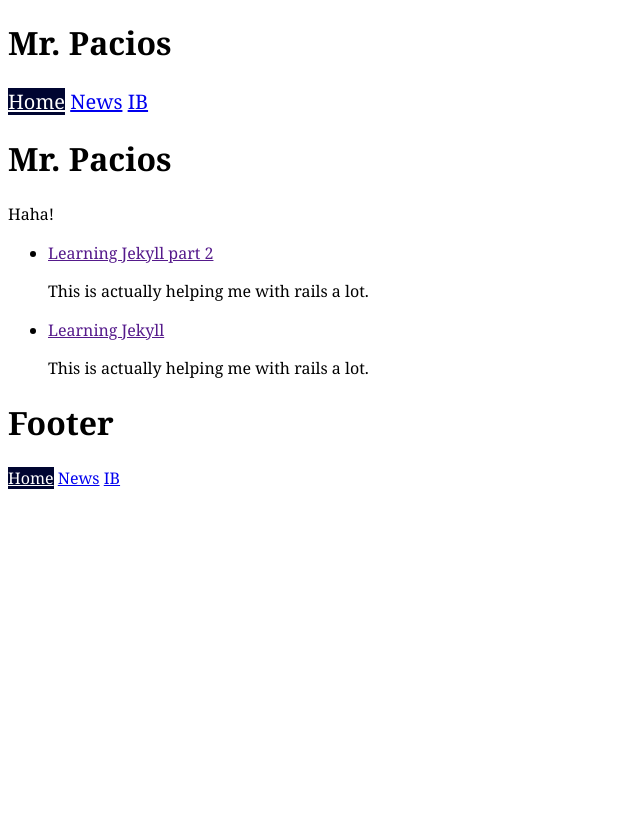
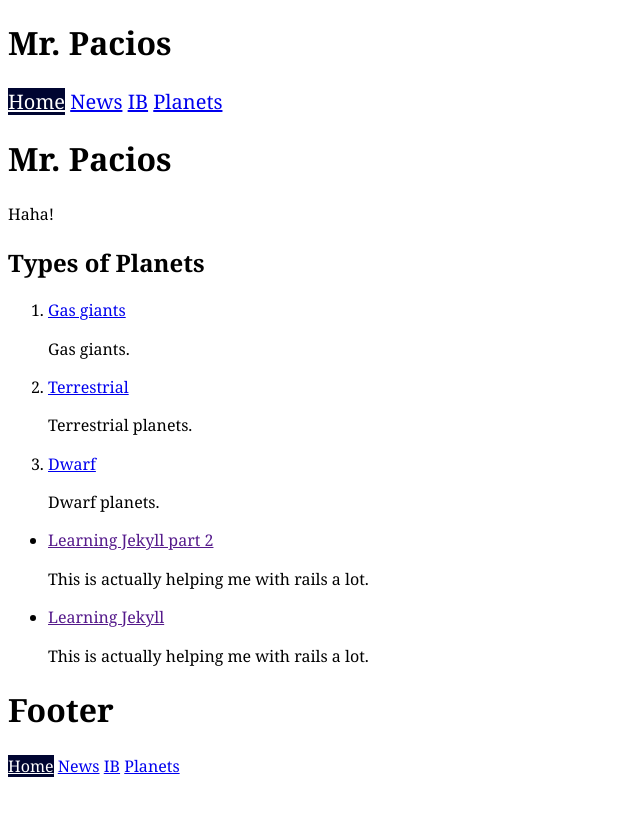
Before and after one commit to RodrigoPacios/mrpacios1, a Jekyll site: the page built from index.html, in a window 1280 px wide. Shown: the top 816 px of the page, without its empty margins (0-640 px from the left). Built offline with Jekyll 4.4.1, drawn with Linux system fonts in a browser that asks for light colours; Markdown is read by kramdown in place of the engine named in the settings.

Commit message:
finished product

```diff
--- a/IB.html
+++ b/IB.html
@@ -1,3 +1,4 @@
 ---
 layout: ib
 ---
+dhsjdhn
--- a/_config.yml
+++ b/_config.yml
@@ -1,3 +1,4 @@
 markdown: redcarpet
 baseurl: /mrpacios
 exclude: ["README.md","LICENSE"]
+permalink: pretty
--- /dev/null
+++ b/_data/planet-types.yml
@@ -0,0 +1,11 @@
+- title: Gas giants
+  folder: gas giants
+  content: Gas giants.
+
+- title: Terrestrial
+  folder: terrestrial
+  content: Terrestrial planets.
+
+- title: Dwarf
+  folder: dwarf
+  content: Dwarf planets.
--- a/_includes/nav.html
+++ b/_includes/nav.html
@@ -1,7 +1,8 @@
 	<nav>
 		<ul class="nav {{include.navclass}}">
-			<li><a class="{% if page.url == '/'%}current{% endif%}" href="{{site.baseurl}}/index.html">Home</a></li>
-			<li><a class="{% if page.url == '/news.html'%}current{% endif%}" href="{{site.baseurl}}/news.html">News</a></li>
-			<li><a class="{% if page.url == '/IB.html'%}current{% endif%}" href="{{site.baseurl}}/IB.html">IB</a></li>
+			<li><a class="{% if page.url == '/'%}current{% endif %}" href="{{site.baseurl}}/index.html">Home</a></li>
+			<li><a class="{% if page.url == '/news.html'%}current{% endif %}" href="{{site.baseurl}}/news.html">News</a></li>
+			<li><a class="{% if page.url == '/IB.html'%}current{% endif %}" href="{{site.baseurl}}/IB.html">IB</a></li>
+			<li><a class="{% if page.url == '/planets/'%}current{% endif %}" href="{{site.baseurl}}/planets/index.html">Planets</a></li>
 		</ul>
 	</nav>
--- a/index.html
+++ b/index.html
@@ -2,8 +2,19 @@
 layout: default
 ---
   <h1>Mr. Pacios</h1>
+  <p>Haha!</p>
 
-  <p>Haha!</p>
+<h2>Types of Planets</h2>
+
+<ol>
+{% for planet in site.data.planet-types %}
+
+		<li>
+			<a href="#">{{planet.title}}</a>
+			{{planet.content | markdownify}}
+		</li>
+{% endfor %}
+</ol>
 
 <ul>
 	{% for news in site.posts limit:2 %}
```
Also changed, not shown: _includes/planet-list.html (added, +9 -0 lines), _posts/planet-types/0000-01-01-dwarf.md (deleted, +0 -7 lines), _posts/planet-types/0000-02-02-terrestrial.md (deleted, +0 -7 lines), _posts/planet-types/0000-03-03-gas-giant.md (deleted, +0 -7 lines), planets/dwarf/ceres.md (added, +7 -0 lines), planets/dwarf/makemake.md (added, +7 -0 lines), planets/dwarf/pluto.md (added, +7 -0 lines), planets/gas-giant/Jupiter.md (added, +7 -0 lines), planets/gas-giant/Neptune.md (added, +7 -0 lines), planets/gas-giant/Saturn.md (added, +7 -0 lines), planets/index.html (added, +14 -0 lines), news.html (line endings or trailing spaces), planets/terrestrial/Earth.md (added), planets/terrestrial/Mars.html (added), 1 more files.
